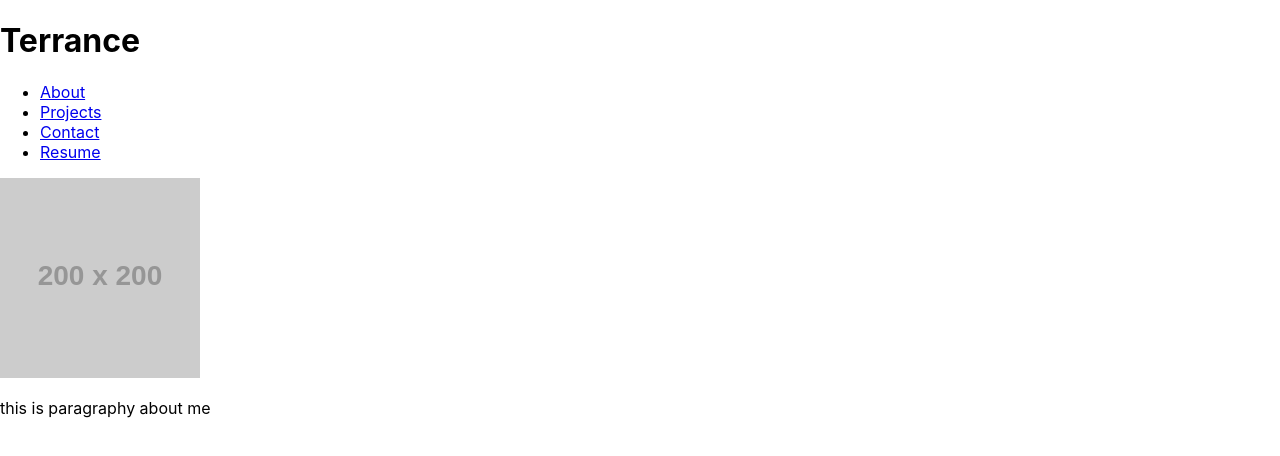
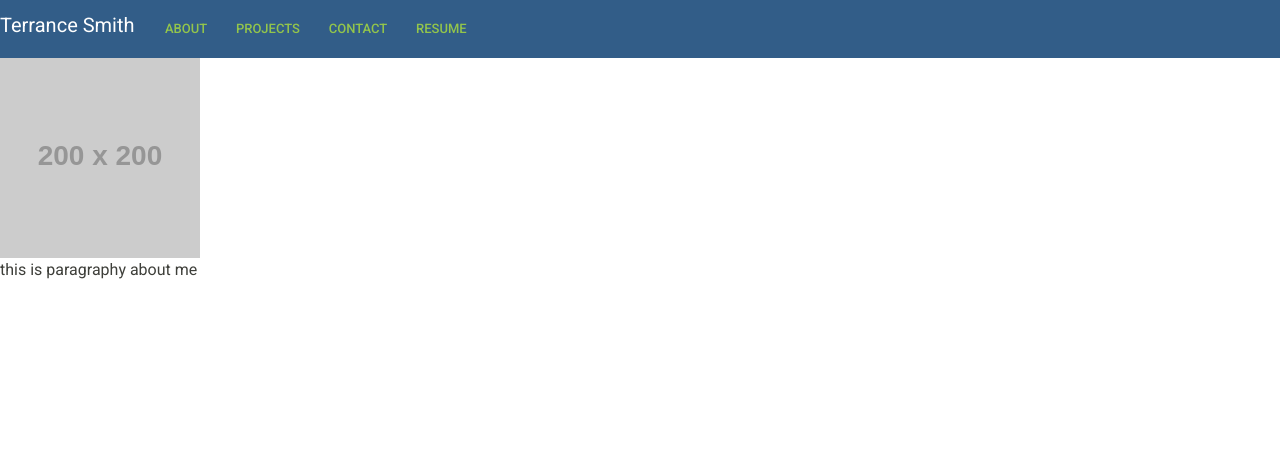
Before and after one commit to NewDev2298/my-react-portfolio, a React (Create React App) app: page / in a window 1280 px wide. Shown: the top 456 px of the page. Built offline with nearby package versions, Linux system fonts and the light colour scheme.

Commit message:
adding styling to navbar, brought in bootswatch

```diff
--- a/package.json
+++ b/package.json
@@ -6,6 +6,7 @@
     "@testing-library/jest-dom": "^5.16.5",
     "@testing-library/react": "^13.4.0",
     "@testing-library/user-event": "^13.5.0",
+    "bootswatch": "^5.2.3",
     "react": "^18.2.0",
     "react-dom": "^18.2.0",
     "react-scripts": "5.0.1",
--- a/src/App.js
+++ b/src/App.js
@@ -4,6 +4,8 @@ import Header from './components/Header';
 import Main from './components/Main';
 import Footer from './components/Footer';
 import Portfolio from './components/Portfolio';
+
+import "bootswatch/dist/sandstone/bootstrap.min.css";
 
 function App() {
   return (
--- a/src/components/Header/index.js
+++ b/src/components/Header/index.js
@@ -3,9 +3,9 @@
 const Header = ({ currentPage, changePage }) => {
     return(
         <header>
-            <h1>Terrance</h1>
-            <nav>
-                <ul className="nav nav-tabs">
+            <nav class="navbar navbar-expand-lg navbar-dark bg-primary">
+            <h3 class="navbar-brand">Terrance Smith</h3>
+                <ul className="nav">
                     <li className="nav-item">
                         <a href="#about"
                             onClick={() => changePage('About')}
```
Also changed, not shown: 1 other file (tests, documents, lock files or other folders).
